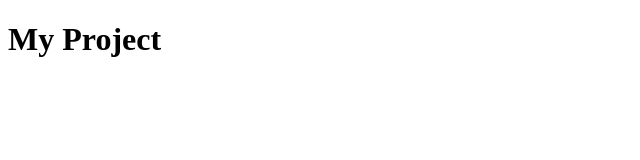
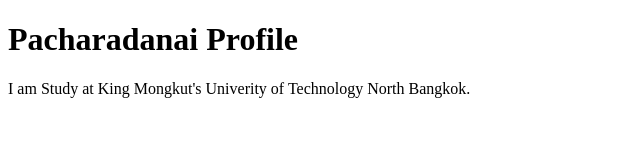
Before and after one commit to Pacharadanai1/Github_Desktop_Project_Petch, a plain HTML site: page index.html in a window 1280 px wide. Shown: the whole page, without its empty margins (0-640 px from the left). Drawn offline with Linux system fonts and the light colour scheme.

Commit message:
Add information
Add information

```diff
--- a/index.html
+++ b/index.html
@@ -6,6 +6,7 @@
     <title>Document</title>
 </head>
 <body>
-    <h1>My Project</h1>
+    <h1>Pacharadanai Profile</h1>
+    <p>I am Study at King Mongkut's Univerity of Technology North Bangkok.</p>
 </body>
 </html>
```
